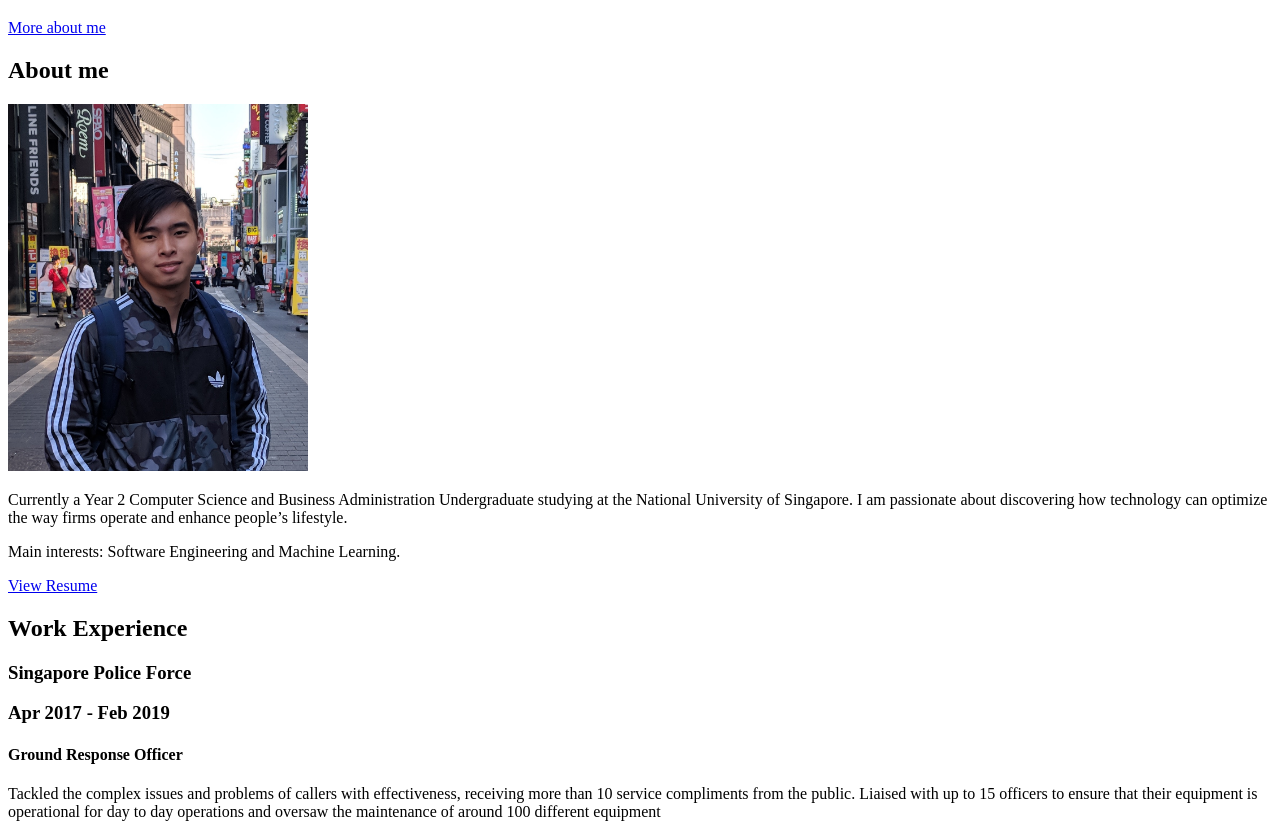
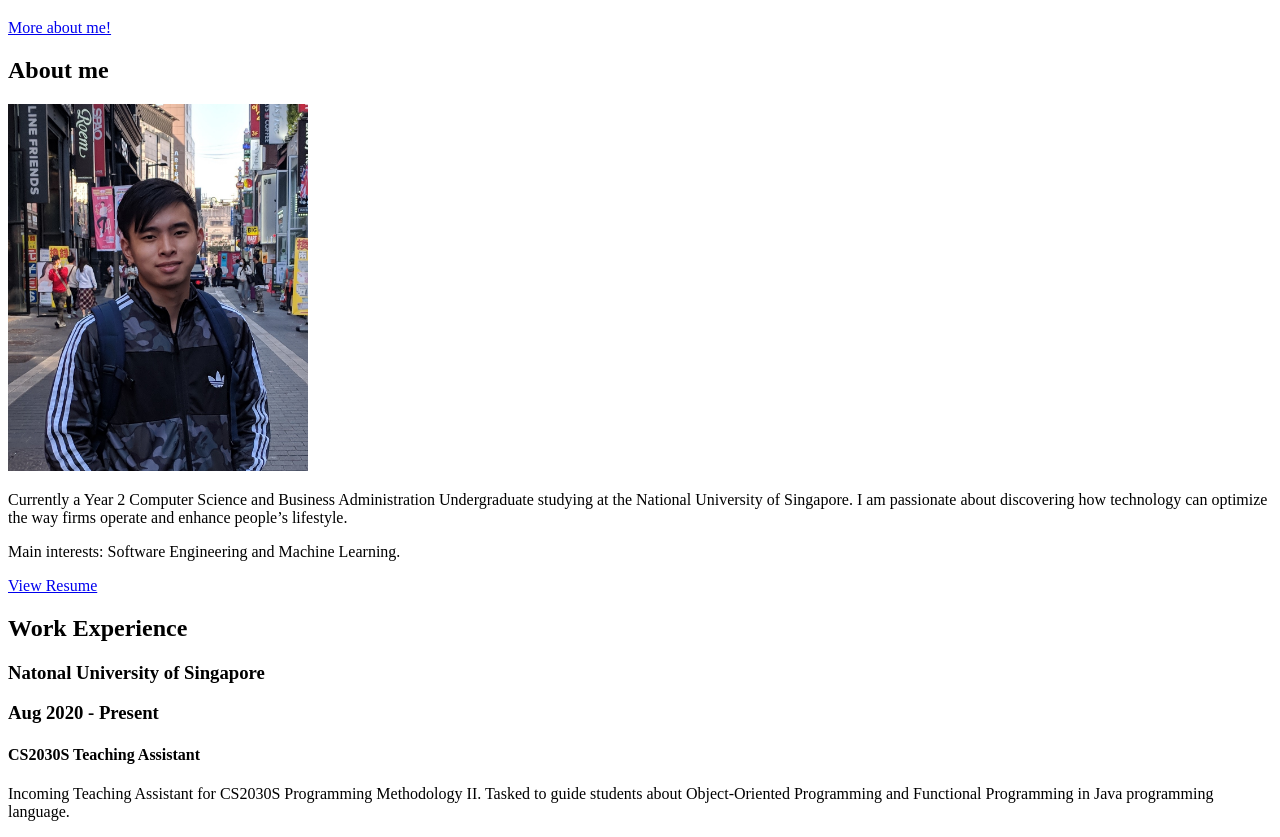
Before and after one commit to zatkiller/Portfolio-Website, a website: page src/template.html in a window 1280 px wide. Shown: the part 98-935 px from the top of the page. Drawn offline with nearby package versions, Linux system fonts and the light colour scheme.

Commit message:
Update README and 2030 TA posting

```diff
--- a/src/template.html
+++ b/src/template.html
@@ -53,7 +53,7 @@
 				</h1>
 				<p class="hero-cta" class="load-hidden">
 					<a class="cta-btn cta-btn--hero" href="#about"
-						>More about me</a
+						>More about me!</a
 					>
 				</p>
 			</div>
@@ -97,7 +97,7 @@
 								<a
 									target="_blank"
 									class="cta-btn cta-btn--resume"
-									href="https://drive.google.com/file/d/1JlMHJ5GPoNRBlLhkEWIIpPEargkiguIU/view?usp=sharing"
+									href="https://drive.google.com/file/d/1AJK1HfG-mD_EcfiskXPFhVSzelgLg2Vc/view?usp=sharing"
 								>
 									View Resume
 								</a>
@@ -115,6 +115,34 @@
 					<h2 class="section-title dark-blue-text">
 						Work Experience
 					</h2>
+					<!-- Each .row is a experience -->
+					<div class="row">
+						<div class="col-lg-12">
+							<div class="experience-wrapper__text">
+								<div class="header">
+									<h3 class="experience-wrapper__text-title">
+										Natonal University of Singapore
+									</h3>
+									<h3 class="experience-wrapper__text-title">
+										Aug 2020 - Present
+									</h3>
+								</div>
+								<h4 class="experience-wrapper__text-position">
+									CS2030S Teaching Assistant
+								</h4>
+								<div>
+									<p class="mb-4">
+										Incoming Teaching Assistant for CS2030S
+										Programming Methodology II. Tasked to
+										guide students about Object-Oriented
+										Programming and Functional Programming
+										in Java programming language.
+									</p>
+								</div>
+							</div>
+						</div>
+					</div>
+					<!-- /END experience -->
 					<!-- Each .row is a experience -->
 					<div class="row">
 						<div class="col-lg-12">
```
Also changed, not shown: README.md.
